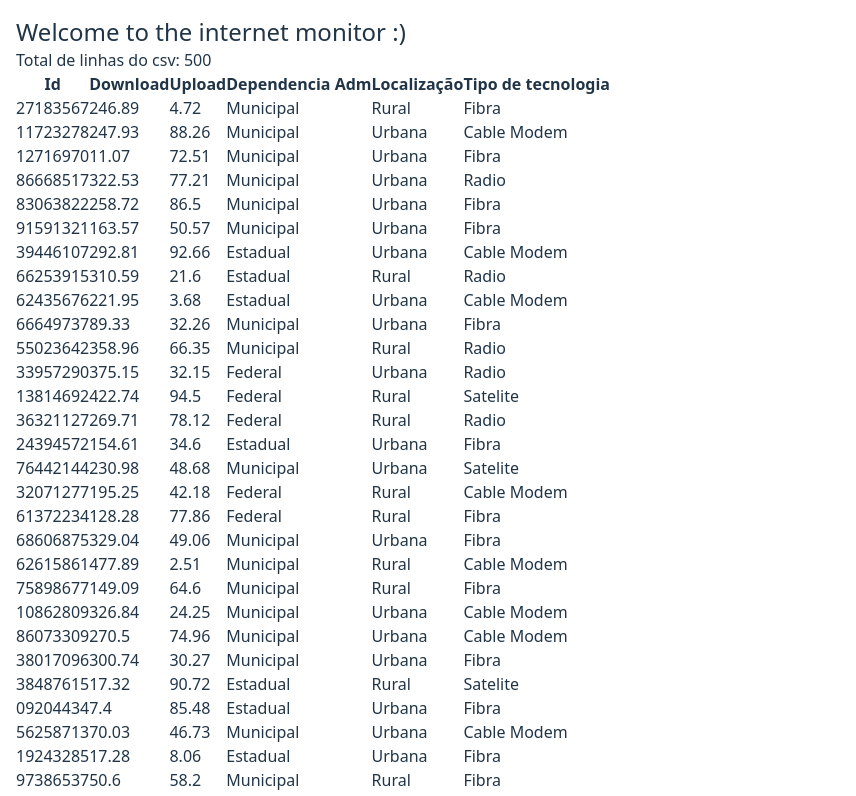
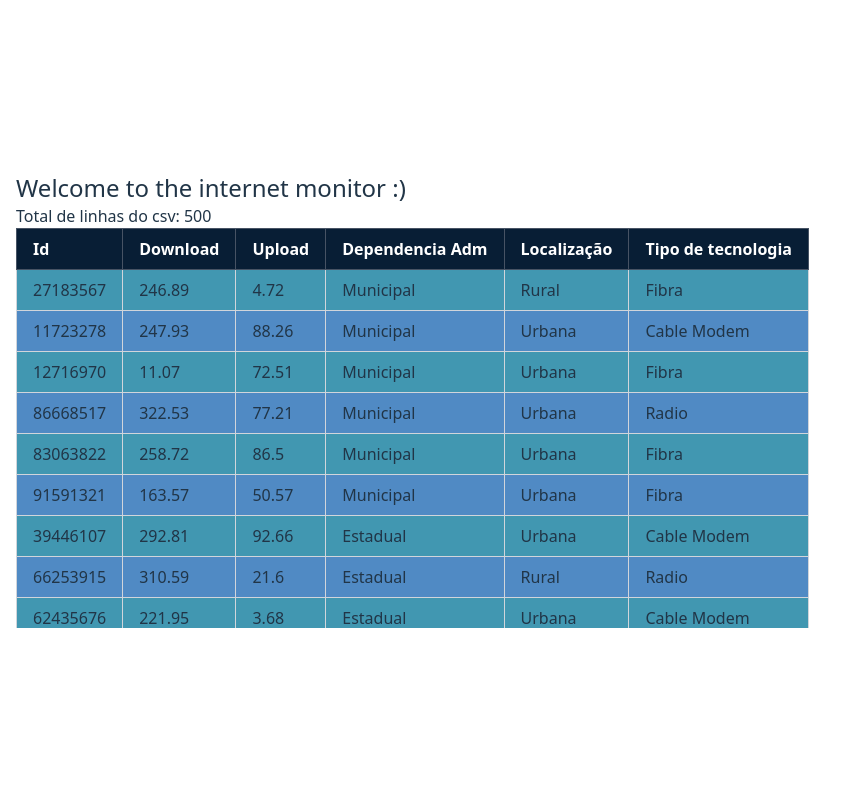
Before and after one commit to isabellacpmelo/the-internet-monitor, a React (Vite) app: page / in a window 1280 px wide. Shown: the top 796 px of the page, without its empty margins (0-856 px from the left). Built offline with nearby package versions, Linux system fonts and the light colour scheme.

Commit message:
feat: add DatasetTable temporary styling

```diff
--- /dev/null
+++ b/src/components/DatasetTable/index.css
@@ -0,0 +1,48 @@
+.dataset-table-container {
+  overflow-x: auto;
+  max-height: 400px;
+  overflow-y: auto;
+}
+
+.dataset-table {
+  min-width: 100%;
+  border-collapse: collapse;
+  border: 1px solid #475364;
+}
+
+.dataset-table thead {
+  background-color: #081e35;
+  color: #ffffff;
+}
+
+.dataset-table th {
+  border: 1px solid #475364;
+  padding: 0.5rem 1rem;
+  text-align: left;
+  font-weight: 600;
+}
+
+.dataset-table td {
+  border: 1px solid #d1d5db;
+  padding: 0.5rem 1rem;
+}
+
+.dataset-table tbody tr {
+  transition: background-color 0.2s ease;
+}
+
+.dataset-table tbody tr:nth-child(even) {
+  background-color: #508ac4;
+}
+
+.dataset-table tbody tr:nth-child(even):hover {
+  background-color: #6ba3db;
+}
+
+.dataset-table tbody tr:nth-child(odd) {
+  background-color: #4197b1;
+}
+
+.dataset-table tbody tr:nth-child(odd):hover {
+  background-color: #74c5dd;
+}
--- a/src/components/DatasetTable/index.tsx
+++ b/src/components/DatasetTable/index.tsx
@@ -1,4 +1,5 @@
 import type { InternetData } from '../../hooks/useDatasetCsv'
+import './index.css'
 
 interface DatasetTableProps {
   dataset: InternetData[]
@@ -6,7 +7,8 @@ interface DatasetTableProps {
 
 export function DatasetTable({ dataset }: DatasetTableProps) {
   return (
-    <table>
+    <div className='dataset-table-container'>
+      <table className='dataset-table'>
         <thead>
           <tr>
             <th>Id</th>
@@ -18,9 +20,8 @@ export function DatasetTable({ dataset }: DatasetTableProps) {
           </tr>
         </thead>
         <tbody>
-        {dataset.map((row, idx) => {
-          return (
-            <tr key={idx}>
+          {dataset.map((row) => (
+            <tr key={row.ID}>
               <td>{row.ID}</td>
               <td>{row.Download}</td>
               <td>{row.Upload}</td>
@@ -28,9 +29,9 @@ export function DatasetTable({ dataset }: DatasetTableProps) {
               <td>{row.Localizacao}</td>
               <td>{row.Tipo_Tecnologia}</td>
             </tr>
-          )
-        })}
+          ))}
         </tbody>
       </table>
+    </div>
   )
 }
```
Lines whose indentation alone changed are shown as unchanged.
